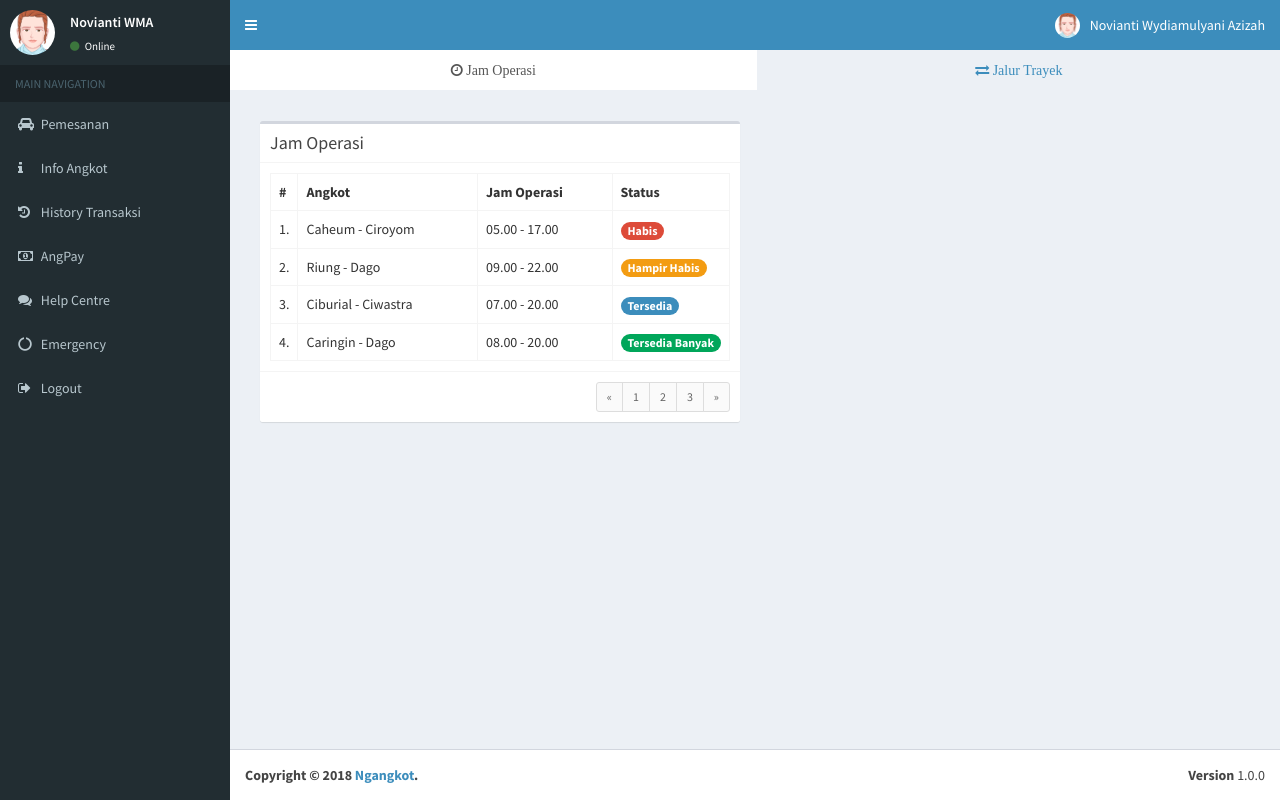
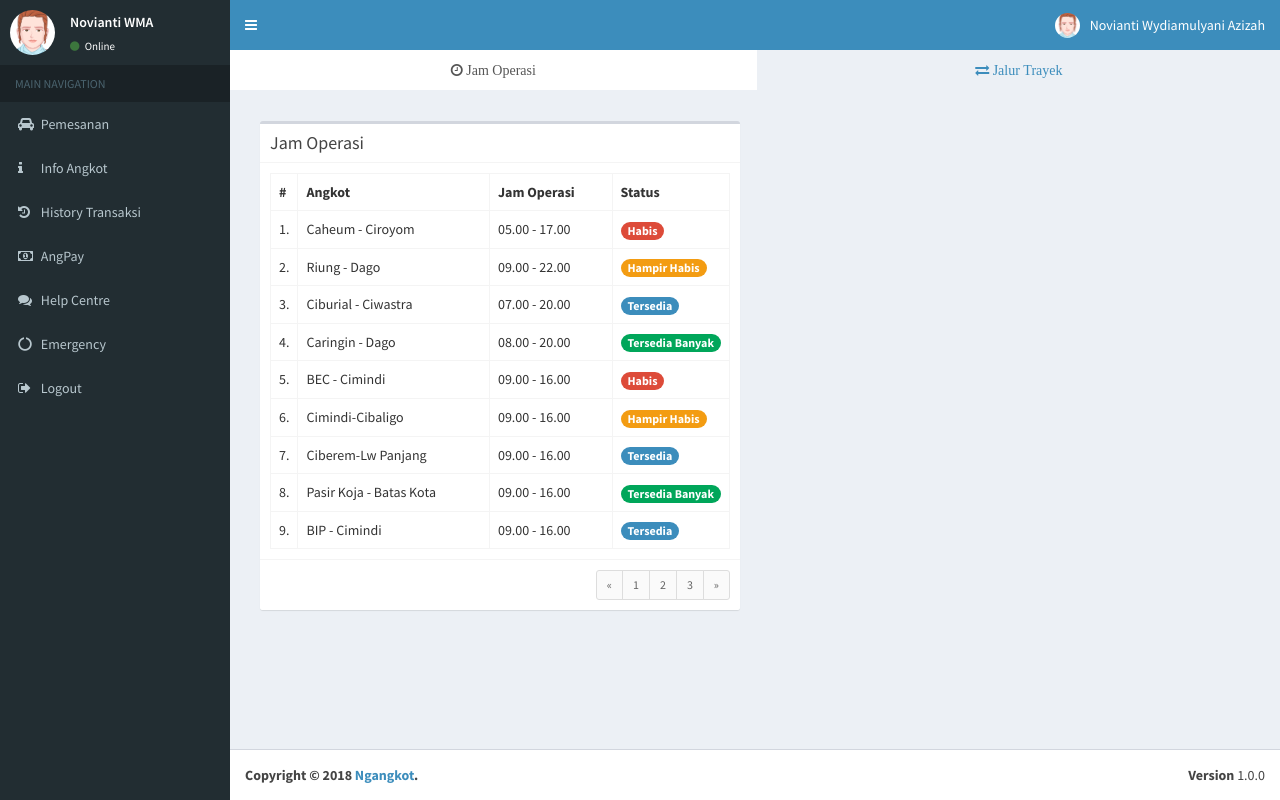
Before and after one commit to noviazizah11/Gokot, a PHP site: page /pages/info_angkot.php in a window 1280 px wide. Run offline with PHP 8.4, Linux system fonts and the light colour scheme.

Commit message:
perbaikan 3 menu

```diff
--- a/pages/info_angkot.php
+++ b/pages/info_angkot.php
@@ -62,6 +62,46 @@
                     </td>
                     <td><span class="badge bg-green">Tersedia Banyak</span></td>
                   </tr>
+                  <tr>
+                    <td>5.</td>
+                    <td>BEC - Cimindi</td>
+                    <td>
+                      09.00 - 16.00
+                    </td>
+                    <td><span class="badge bg-red">Habis</span></td>
+                  </tr>
+                  <tr>
+                    <td>6.</td>
+                    <td>Cimindi-Cibaligo</td>
+                    <td>
+                      09.00 - 16.00
+                    </td>
+                    <td><span class="badge bg-yellow">Hampir Habis</span></td>
+                  </tr>
+                  <tr>
+                    <td>7.</td>
+                    <td>Ciberem-Lw Panjang</td>
+                    <td>
+                      09.00 - 16.00
+                    </td>
+                    <td><span class="badge bg-light-blue">Tersedia</span></td>
+                  </tr>
+                  <tr>
+                    <td>8.</td>
+                    <td>Pasir Koja - Batas Kota</td>
+                    <td>
+                      09.00 - 16.00
+                    </td>
+                    <td><span class="badge bg-green">Tersedia Banyak</span></td>
+                  </tr>
+                  <tr>
+                    <td>9.</td>
+                    <td>BIP - Cimindi</td>
+                    <td>
+                      09.00 - 16.00
+                    </td>
+                    <td><span class="badge bg-light-blue">Tersedia</span></td>
+                  </tr>
                 </table>
               </div>
               <!-- /.box-body -->
@@ -102,28 +142,48 @@
                   </tr>
                   <tr>
                     <td>1.</td>
-                    <td>Caheum - Ciroyom, Dago-Paster, Cimindi-Cibaligo</td>
-                    <td>Sudirman</td>
+                    <td>Caheum - Ciroyom</td>
+                    <td>Sudirman, Kopo, Pasir Koja</td>
                   </tr>
                   <tr>
                     <td>2.</td>
-                    <td>Riung - Dago, Ciberem-Lw Panjang</td>
-                    <td>Kemang</td>
+                    <td>Riung - Dago</td>
+                    <td>Kemang, Dago Atas, DipatiUkur</td>
                   </tr>
                   <tr>
                     <td>3.</td>
-                    <td>Ciburial - Ciwastra, Margahayu-Ciwastra, Pasir Koja - Batas Kota</td>
-                    <td>Pajajaran</td>
+                    <td>Ciburial - Ciwastra</td>
+                    <td>Pajajaran, Soekarno Hatta, Margahayu, Ciwastra</td>
                   </tr>
                   <tr>
                     <td>4.</td>
-                    <td>Caringin - Dago, Dago - Lembang</td>
-                    <td>Cicaheum</td>
+                    <td>Caringin - Dago</td>
+                    <td>Cicaheum, Batas Kota, Dago</td>
                   </tr>
                   <tr>
                     <td>5.</td>
-                    <td>BEC - Cimindi, BIP - Cimindi</td>
-                    <td>Dago</td>
+                    <td>BEC - Cimindi</td>
+                    <td>Dago, Paster, Gunung Batu, BEC</td>
+                  </tr>
+                  <tr>
+                    <td>6.</td>
+                    <td>Cimindi-Cibaligo</td>
+                    <td>Lw Gajah, Cimindi, Cibaligo</td>
+                  </tr>
+                  <tr>
+                    <td>7.</td>
+                    <td>Ciberem-Lw Panjang</td>
+                    <td>Batas Kota, Pasir Koja, Jamika</td>
+                  </tr>
+                  <tr>
+                    <td>8.</td>
+                    <td>Pasir Koja - Batas Kota</td>
+                    <td>Jamika, Kopo, Pasir Koja, Batas Kota</td>
+                  </tr>
+                  <tr>
+                    <td>9.</td>
+                    <td>BIP - Cimindi</td>
+                    <td>Cimindi, Gunung Batu, Paster, BIP</td>
                   </tr>
                 </table>
               </div>
```
Also changed, not shown: pages/login.php (+0 -7 lines), pages/register.php (+0 -7 lines).
